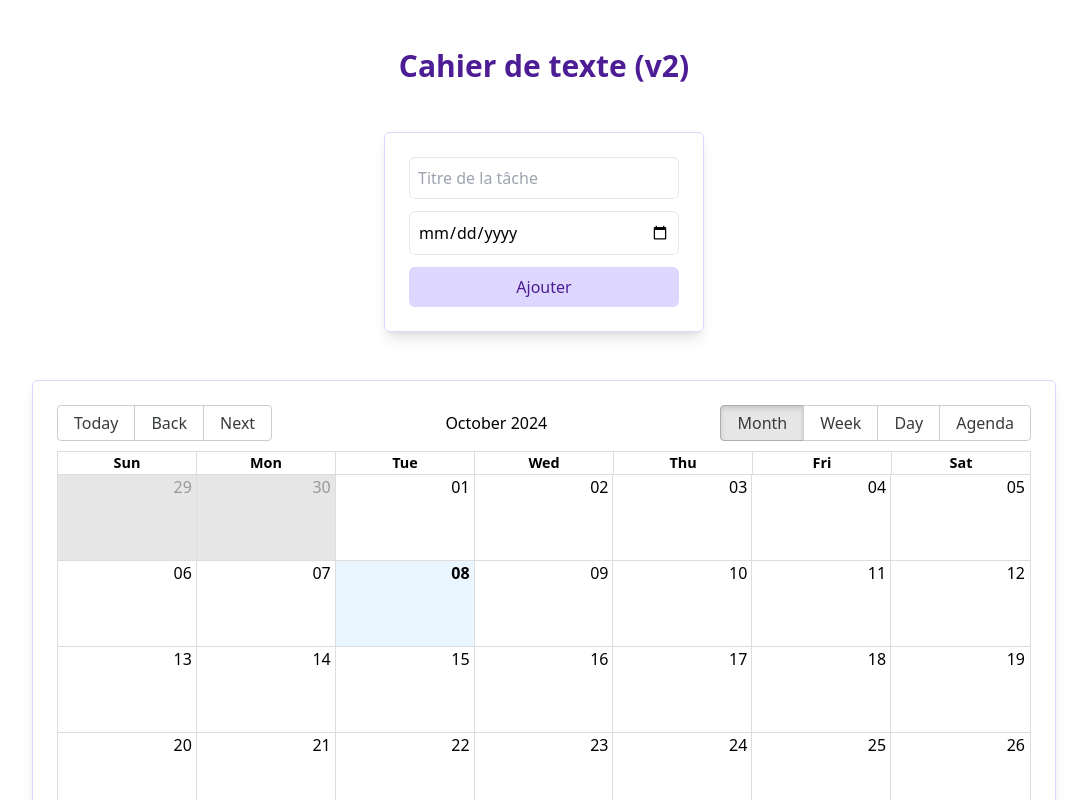
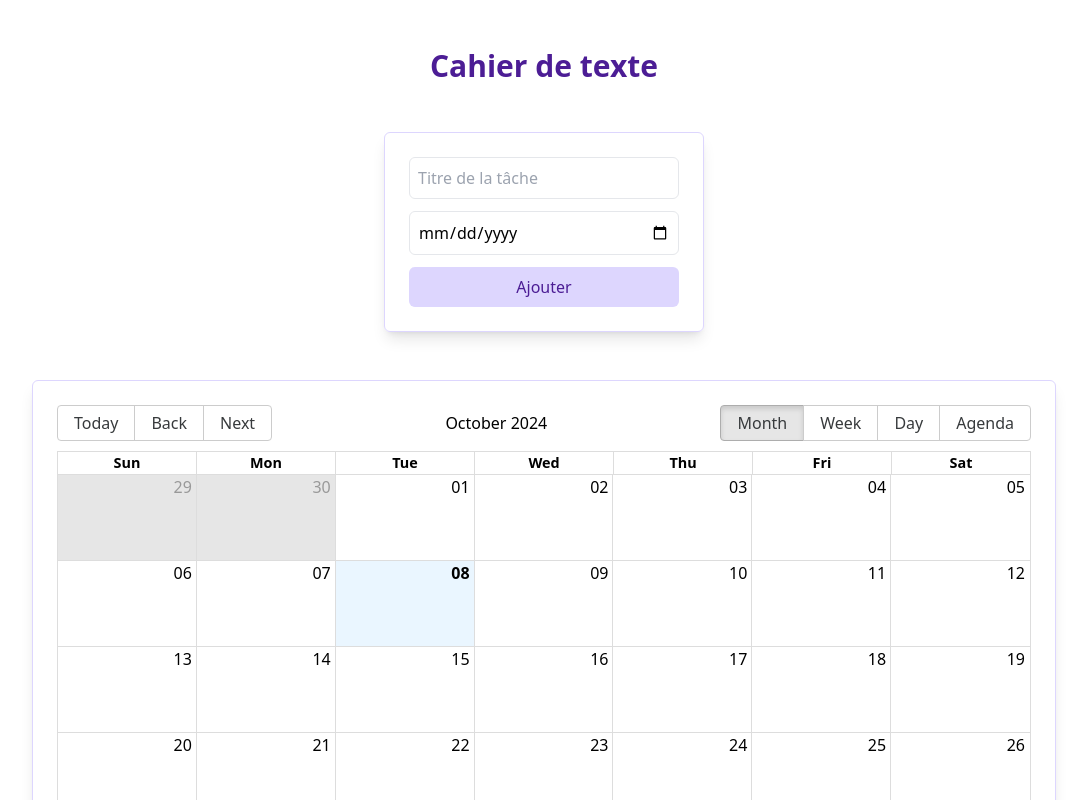
Before and after one commit to hellodamien/devops-app, a React (Vite) app: page / in a window 1280 px wide. Shown: the top 800 px of the page, without its empty margins (96-1183 px from the left). Built offline with nearby package versions, Linux system fonts and the light colour scheme.

Commit message:
feat: remove v2 in title

```diff
--- a/src/App.tsx
+++ b/src/App.tsx
@@ -53,7 +53,7 @@ function App() {
   return (
     <>
       <h1 className="text-center text-3xl font-bold text-violet-900 mt-12">
-        Cahier de texte (v2)
+        Cahier de texte
       </h1>
       <form
         className="flex flex-col space-y-3 max-w-80 border-violet-200 border p-6 shadow-lg mx-auto mt-12 rounded-md"
```
